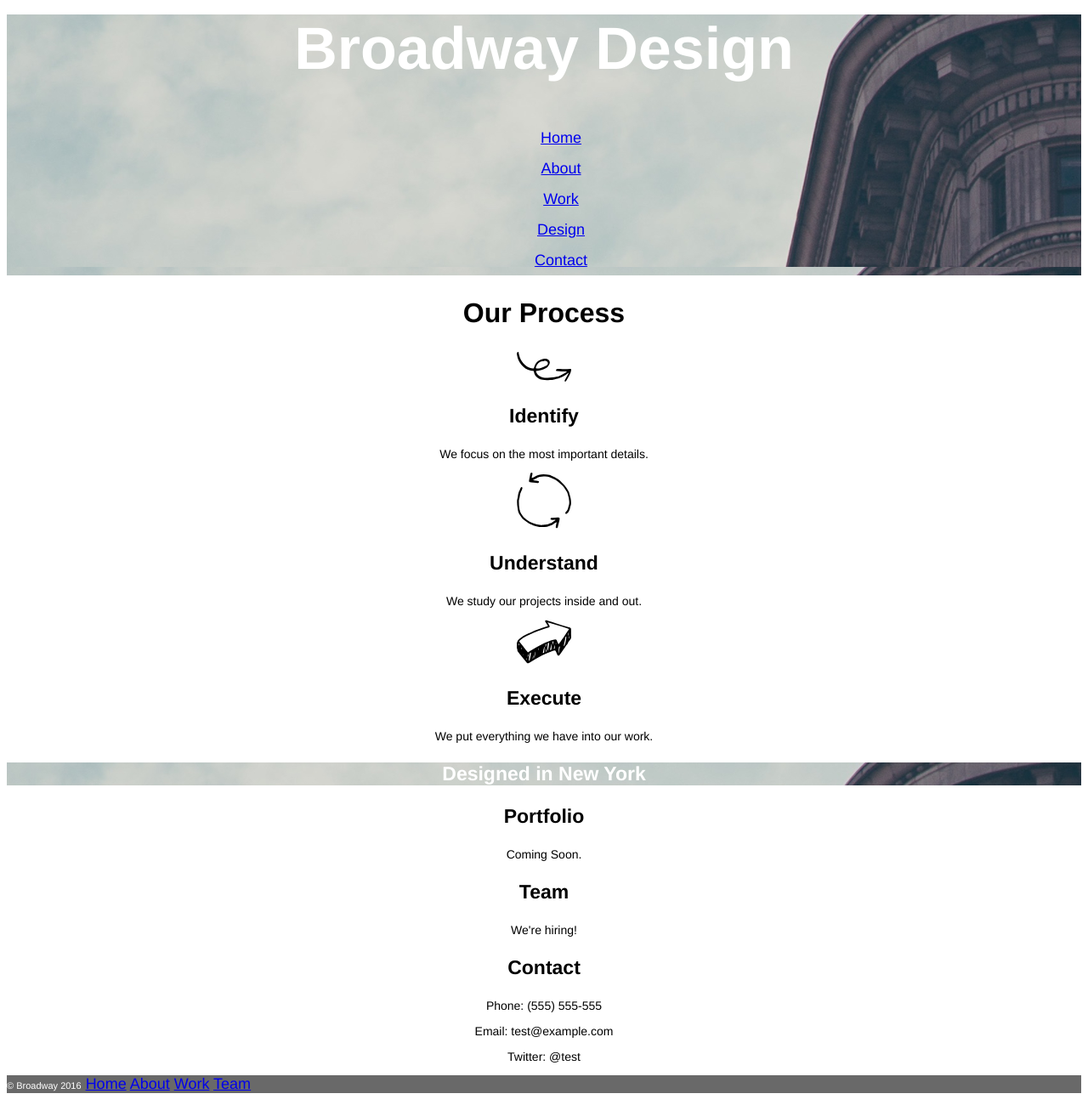
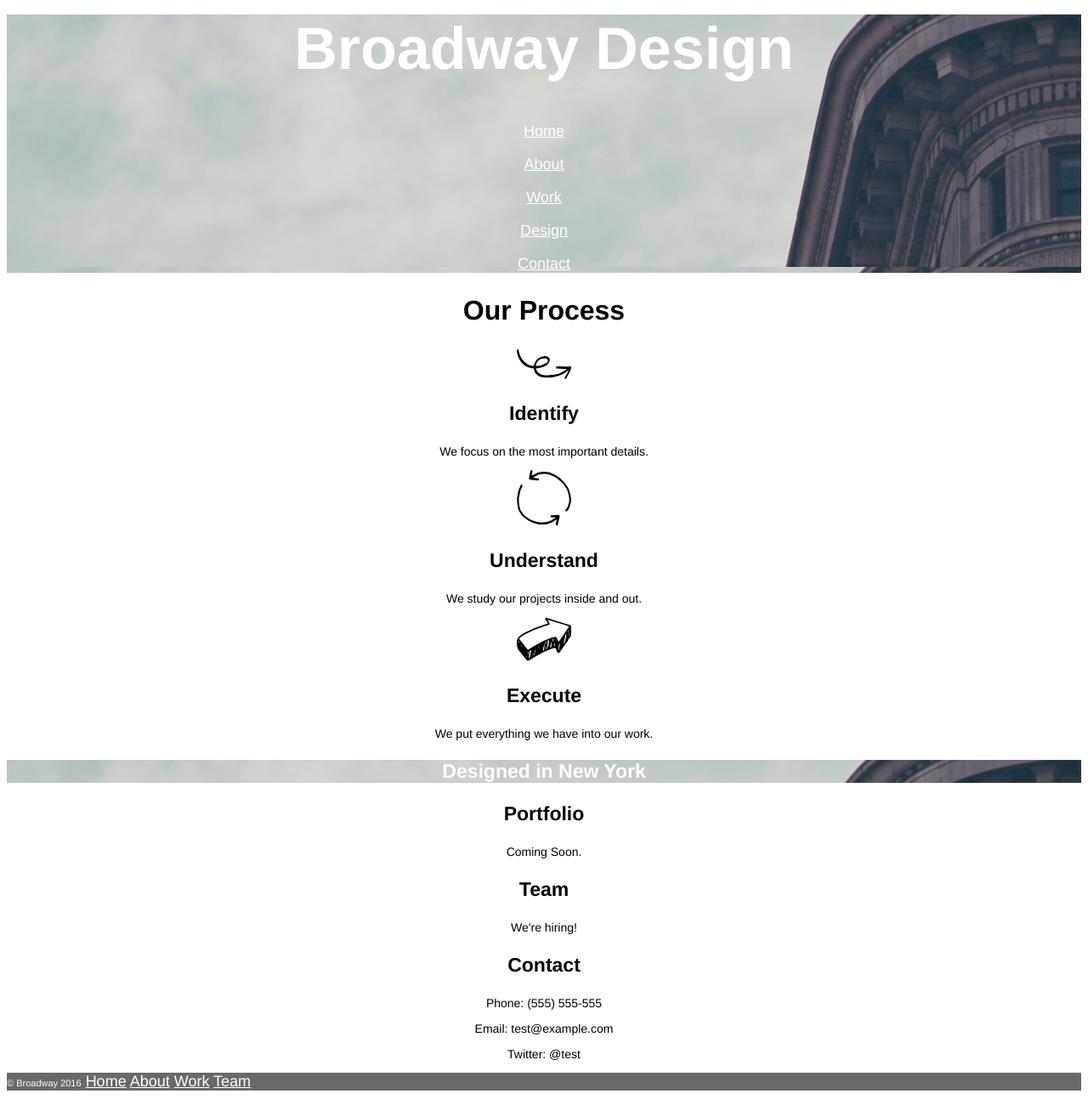
Before and after one commit to ScottHauser/broadway, a plain HTML site: page index.html in a window 1280 px wide. Shown: the part 30-1330 px from the top of the page at 85% size. Drawn offline with Linux system fonts and the light colour scheme; files whose address does not match are found by name.

Commit message:
final episode

```diff
--- a/index.html
+++ b/index.html
@@ -9,13 +9,13 @@
 
 <div id="header">
     <h1>Broadway Design</h1>
-    <ul>
-      <li><a href="#">Home</a></li>
-    <li><a href="#">About</a></li>
-    <li><a href="#">Work</a></li>
-    <li><a href="#">Design</a></li>
-    <li><a href="#">Contact</a></li>
-  </ul>
+    <nav>
+  <p><a href="#">Home</a></p>
+    <p><a href="#">About</a></p>
+    <p><a href="#">Work</a></p>
+    <p><a href="#">Design</a></p>
+    <p><a href="#">Contact</a></p>
+  </nav>
 </div>
 
 <div class="main">
@@ -46,7 +46,7 @@
 </div>
 
 <div class="footer">
-<span class="copyright">&copy; Broadway 2016</span> <a href="#header">Home</a> <a href="#header">About</a> <a href="#header">Work</a> <a href="#header">Team</a></p>
+<span class="copyright">&copy; Broadway 2016</span> <nav><a href="#header">Home</a> <a href="#header">About</a> <a href="#header">Work</a> <a href="#header">Team</a></nav></div>
   </body>
 
   </html>
--- a/resources/css/styles.css
+++ b/resources/css/styles.css
@@ -21,16 +21,12 @@ p {
 #header {
   background-image: url(file:///Users/scotthauser/Desktop/projects/broadway/resources/images/the-flatiron-building.png);
 }
-
-#header ul li {
+#header nav p {
+  font-family: "helvetica", sans-serif;
+  color: white;
   font-size: 18px;
-  color: white;
-  list-style-type: none;
-  line-height: 200%;
 }
-
-#header a:link a:visited a:hover a:active {
-  text-decoration: underline;
+#header a {
   color: white;
 }
 .contact {
@@ -43,10 +39,14 @@ p {
   background-color: dimgray;
   color:white;
 }
-.footer a:link a:visited {
-  text-decoration: none;
+.footer nav {
+  display: inline;
+  color: white;
+}
+.footer a {
   color: white;
 }
 .copyright {
   font-size:11px;
+  display: inline;
 }
```
